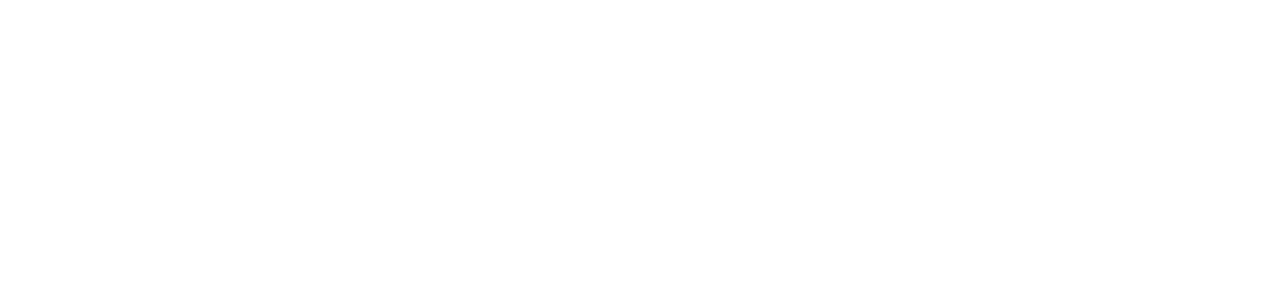
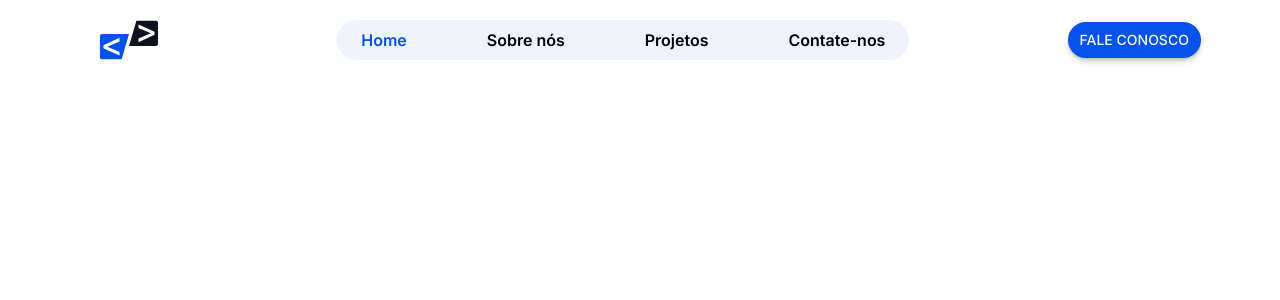
Before and after one commit to Shinaiders/sitelareantech, a Next.js app: page / in a window 1280 px wide. Shown: the top 300 px of the page. Built offline with nearby package versions, Linux system fonts and the light colour scheme.

Commit message:
feat: add new NavBar for the navigate

```diff
--- a/app/_components/header/page.tsx
+++ /dev/null
@@ -1,99 +0,0 @@
-"use client";
-import React, { useEffect, useState } from "react";
-import { GiHamburgerMenu } from "react-icons/gi";
-import { IoCloseSharp } from "react-icons/io5";
-
-export default function HeaderPage() {
-  const [scrollingDown, setScrollingDown] = useState(false);
-  const [mobile, setMobile] = useState<boolean>(false);
-  const [menu, setMenu] = useState<boolean>(false);
-
-  useEffect(() => {
-    const handleScroll = () => {
-      const scrollY = window.scrollY;
-      setScrollingDown(scrollY > 100);
-    };
-
-    window.addEventListener("scroll", handleScroll);
-    return () => {
-      window.removeEventListener("scroll", handleScroll);
-    };
-  }, []);
-
-  useEffect(() => {
-    // Função para verificar a largura da tela
-    const checkIsMobile = () => {
-      const isMobile = window.innerWidth < 768; // Defina o valor de corte conforme necessário
-      setMobile(isMobile);
-    };
-
-    // Verifique inicialmente ao montar o componente
-    checkIsMobile();
-
-    // Adicione um ouvinte para atualizar quando a janela for redimensionada
-    window.addEventListener("resize", checkIsMobile);
-
-    // Limpe o ouvinte quando o componente for desmontado
-    return () => {
-      window.removeEventListener("resize", checkIsMobile);
-    };
-  }, []);
-
-  const toggleMenu = () => {
-    setMenu(!menu);
-  };
-
-
-
-  if (!mobile) {
-    return (
-      <header
-        className={`fixed flex justify-between top-0 left-0 w-full bg-black/30 p-6 transition-transform h-36 duration-300 z-50 ${
-          scrollingDown ? "-translate-y-full" : "translate-y-0"
-        }`}
-      >
-        <img src="/logo.png" alt="Logo" className="w-32 cursor-pointer" />
-        <nav className="flex gap-6 items-center">
-          <ul className="flex gap-6 list-none">
-            <li>Home</li>
-            <li>Serviços</li>
-            <li>Contato</li>
-          </ul>
-          <button className="inline-flex items-center justify-center px-8 py-4 font-sans font-semibold tracking-wide text-white bg-blue-500 rounded-lg h-[60px]">
-            <strong>Entre em Contato</strong>
-          </button>
-        </nav>
-      </header>
-    );
-  } else {
-    // Adicione aqui a lógica para renderizar o cabeçalho quando 'mobile' for falso
-    return (
-      <div>
-        <div className="fixed flex justify-end right-0 top-0 p-6">
-          <div
-            className="p-2 border-2 rounded bg-slate-900 cursor-pointer"
-            onClick={toggleMenu}
-          >
-            <GiHamburgerMenu size={32} />
-          </div>
-        </div>
-        {menu && (
-          <div className="fixed top-0 right-0 h-full w-64 bg-gray-800 z-10 justify-center items-center">
-            <div className="absolute top-4 right-4" onClick={toggleMenu}>
-              {/* Ícone de fechar */}
-              <IoCloseSharp size={32} />
-            </div>
-            <ul className="flex flex-col gap-4 p-4">
-              <li className="text-white font-semibold">Home</li>
-              <li className="text-white font-semibold">Serviços</li>
-              <li className="text-white font-semibold">Contato</li>
-              <button className="inline-flex items-center justify-center px-8 py-4 font-sans font-semibold tracking-wide text-white bg-blue-500 rounded-lg h-[60px]">
-                <span>Entre em Contato</span>
-              </button>
-            </ul>
-          </div>
-        )}
-      </div>
-    );
-  }
-}
--- /dev/null
+++ b/app/_components/navbar/nav-links.tsx
@@ -0,0 +1,74 @@
+"use client";
+
+import Link from "next/link";
+import { useState } from "react";
+
+export default function NavLinks({ isMobile }: { isMobile: boolean }) {
+  const [selected, setSelected] = useState<number>(0);
+  const handleLinkClick = (index: number) => {
+    setSelected(index);
+  };
+  return (
+    <ul
+      className={
+        isMobile
+          ? "flex flex-col gap-9 items-center h-full"
+          : "flex gap-20 items-center h-full"
+      }
+    >
+      <li>
+        <Link
+          href={"/"}
+          className={`nav-link ${
+            selected === 0
+              ? "text-brand font-semibold"
+              : "text-black font-semibold"
+          }
+          `}
+          onClick={() => handleLinkClick(0)}
+        >
+          Home
+        </Link>
+      </li>
+      <li>
+        <Link
+          href={"/"}
+          className={`nav-link ${
+            selected === 1
+              ? "text-brand font-semibold"
+              : "text-black font-semibold"
+          }`}
+          onClick={() => handleLinkClick(1)}
+        >
+          Sobre nós
+        </Link>
+      </li>
+      <li>
+        <Link
+          href={"/"}
+          className={`nav-link ${
+            selected === 2
+              ? "text-brand font-semibold"
+              : "text-black font-semibold"
+          }`}
+          onClick={() => handleLinkClick(2)}
+        >
+          Projetos
+        </Link>
+      </li>
+      <li>
+        <Link
+          href={"/"}
+          className={`nav-link ${
+            selected === 3
+              ? "text-brand font-semibold"
+              : "text-black font-semibold"
+          }`}
+          onClick={() => handleLinkClick(3)}
+        >
+          Contate-nos
+        </Link>
+      </li>
+    </ul>
+  );
+}
--- /dev/null
+++ b/app/_components/navbar/navbar.tsx
@@ -0,0 +1,64 @@
+"use client";
+import Image from "next/image";
+import Link from "next/link";
+import React, { useEffect, useState } from "react";
+import NavLinks from "./nav-links";
+import { Button } from "../ui/button";
+
+export default function NavBar() {
+  const [scrollingDown, setScrollingDown] = useState(false);
+  const [isMobile, setIsMobile] = useState<boolean>(false);
+  const [menu, setMenu] = useState<boolean>(false);
+
+  useEffect(() => {
+    const handleScroll = () => {
+      const scrollY = window.scrollY;
+      setScrollingDown(scrollY > 100);
+    };
+
+    window.addEventListener("scroll", handleScroll);
+    return () => {
+      window.removeEventListener("scroll", handleScroll);
+    };
+  }, []);
+
+  useEffect(() => {
+    const checkIsMobile = () => {
+      const isMobile = window.innerWidth < 768;
+      setIsMobile(isMobile);
+    };
+
+    checkIsMobile();
+
+    window.addEventListener("resize", checkIsMobile);
+
+    return () => {
+      window.removeEventListener("resize", checkIsMobile);
+    };
+  }, []);
+
+  const toggleMenu = () => {
+    setMenu(!menu);
+  };
+
+  if (isMobile) {
+    return <></>;
+  }
+  return (
+    <>
+      <nav className="flex justify-around items-center bg-white w-full h-20">
+        <Image src="/logo.svg" alt="Logo" width={100} height={100} />
+        <div className="flex items-center bg-blue-100/50 py-2 px-6 rounded-full">
+          <NavLinks isMobile={isMobile} />
+        </div>
+        <Button
+          asChild
+          className="bg-brand hover:bg-brand/80 text-brand-foreground rounded-full shadow-md shadow-black/20"
+          size="sm"
+        >
+          <Link href="/">FALE CONOSCO</Link>
+        </Button>
+      </nav>
+    </>
+  );
+}
--- a/app/layout.tsx
+++ b/app/layout.tsx
@@ -3,7 +3,7 @@
 import "./globals.css";
 import "slick-carousel/slick/slick.css";
 import "slick-carousel/slick/slick-theme.css";
-
+import NavBar from "./_components/navbar/navbar";
 
 const inter = Inter({ subsets: ["latin"] });
 
@@ -19,7 +19,10 @@
 }>) {
   return (
     <html lang="pt-BR">
-      <body className={inter.className}>{children}</body>
+      <body className={inter.className}>
+        <NavBar />
+        {children}
+      </body>
     </html>
   );
 }
```
